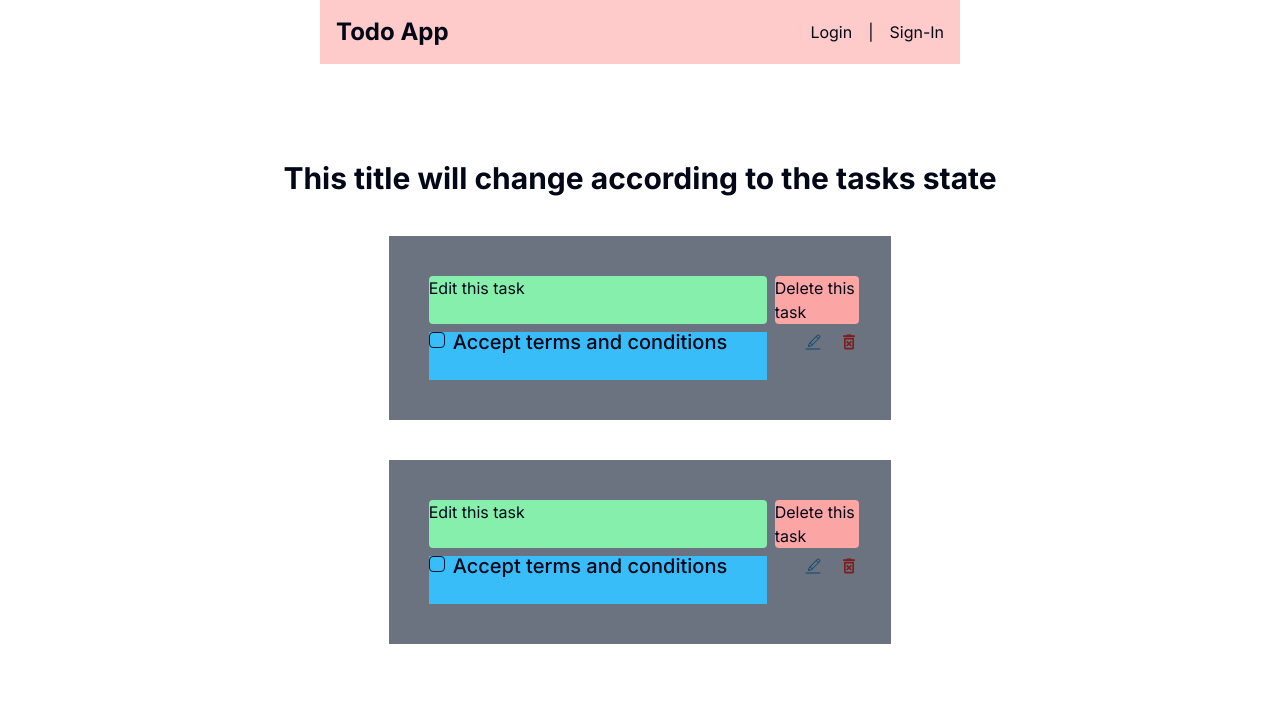
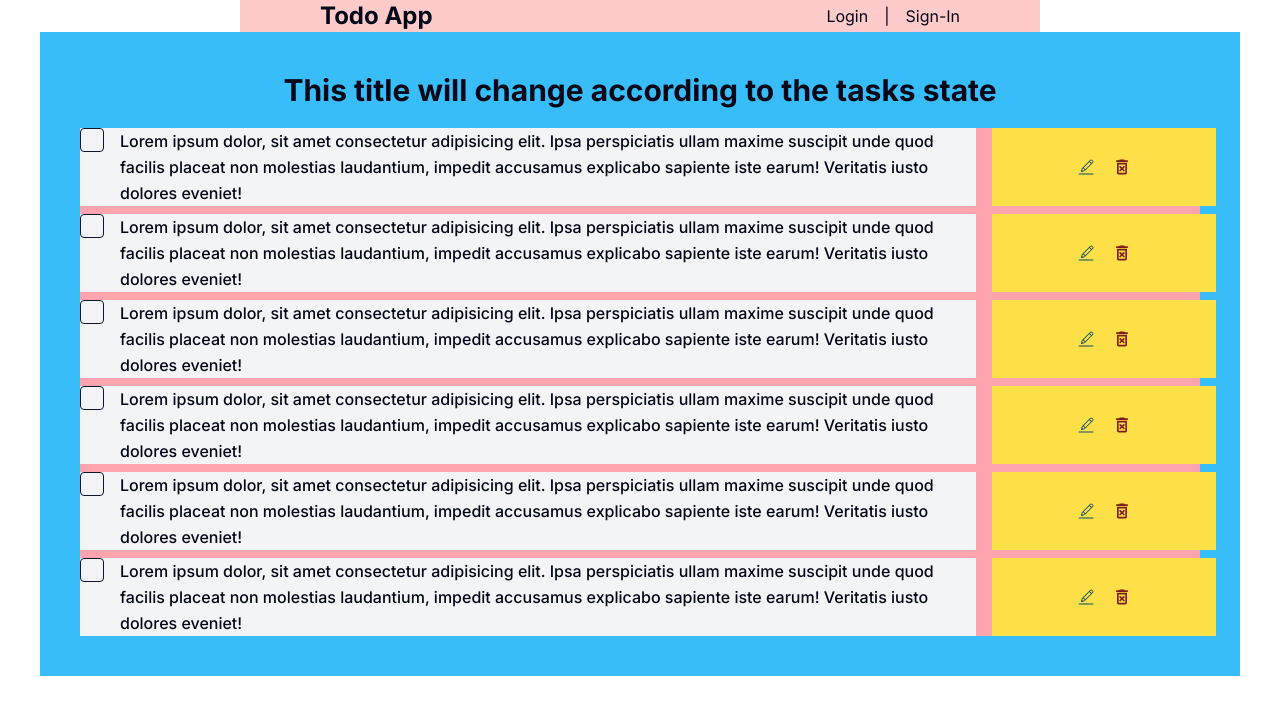
Before and after one commit to NourEssalam/yawmi, a Next.js app: page /to-do in a window 1280 px wide. Shown: the top 714 px of the page. Built offline with nearby package versions, Linux system fonts and the light colour scheme.

Commit message:
warm up layouts

```diff
--- a/app/globals.css
+++ b/app/globals.css
@@ -63,6 +63,7 @@
   * {
     @apply border-border;
   }
+
   body {
     @apply bg-background text-foreground;
   }
--- a/app/layout.tsx
+++ b/app/layout.tsx
@@ -17,11 +17,9 @@ export default function RootLayout({
 }>) {
   return (
     <html lang="en">
-      <body className={`${inter.className} relative`}>
-        <div className="content mx-auto">
-          <Header />
-          {children}
-        </div>
+      <body className={`${inter.className} box-border`}>
+        <Header />
+        {children}
       </body>
     </html>
   );
--- a/app/to-do/page.tsx
+++ b/app/to-do/page.tsx
@@ -5,12 +5,16 @@ import { useState } from "react";
 export default function ToDo() {
   const [current, setCurrent] = useState("");
   return (
-    <main className="flex  flex-col items-center justify-between p-24">
-      <h1 className="text-3xl font-bold">
+    <main className="flex  flex-col items-center justify-between px-10 py-10 max-w-[1200px] bg-sky-400 mx-auto ">
+      <h1 className="text-3xl font-bold mb-5">
         {current ? "" : "This title will change according to  the tasks state"}
       </h1>
       {/* our to do list here */}
-      <div className="grid gap-10 p-10">
+      <div className="grid gap-2 w-full bg-rose-300  ">
+        <TaskCrudContainer />
+        <TaskCrudContainer />
+        <TaskCrudContainer />
+        <TaskCrudContainer />
         <TaskCrudContainer />
         <TaskCrudContainer />
       </div>
--- a/components/Header.tsx
+++ b/components/Header.tsx
@@ -2,7 +2,7 @@ import Link from "next/link";
 
 export default function Header() {
   return (
-    <header className="flex sticky top-0 z-10 items-center justify-between p-4 w-1/2 bg-red-200 mx-auto my-0">
+    <header className="flex sticky top-0 z-10 items-center justify-between  px-20  w-[800px] bg-red-200 mx-auto my-0">
       <Link href="/" className="text-2xl font-bold">
         Todo App
       </Link>
--- a/components/to-do/CheckboxWithText.tsx
+++ b/components/to-do/CheckboxWithText.tsx
@@ -4,14 +4,17 @@ import { Checkbox } from "@/components/ui/checkbox";
 
 export default function CheckboxWithText() {
   return (
-    <div className="items-top flex space-x-2 bg-sky-400">
-      <Checkbox id="terms1" />
+    <div className="items-top flex  space-x-4   bg-gray-100">
+      <Checkbox id="" />
       <div className="grid gap-1.5 leading-none">
         <label
-          htmlFor="terms1"
-          className="text-xl font-medium leading-none peer-disabled:cursor-not-allowed peer-disabled:opacity-70"
+          htmlFor=""
+          className="font-medium leading-relaxed  peer-disabled:cursor-not-allowed peer-disabled:opacity-70"
         >
-          Accept terms and conditions
+          Lorem ipsum dolor, sit amet consectetur adipisicing elit. Ipsa
+          perspiciatis ullam maxime suscipit unde quod facilis placeat non
+          molestias laudantium, impedit accusamus explicabo sapiente iste earum!
+          Veritatis iusto dolores eveniet!
         </label>
       </div>
     </div>
--- a/components/to-do/TaskCrudContainer.tsx
+++ b/components/to-do/TaskCrudContainer.tsx
@@ -2,32 +2,56 @@ import CheckboxWithText from "@/components/to-do/CheckboxWithText";
 import { MdOutlineDeleteForever } from "react-icons/md";
 
 import { CiEdit } from "react-icons/ci";
+import { useState } from "react";
 
 export default function TaskCrudContainer() {
+  const [delDesc, setDelDesc] = useState(false);
+  const [editDesc, setEditDesc] = useState(false);
+
   return (
-    <div className="w-full p-10 grid grid-cols-[80%_20%] grid-rows-2 gap-2 bg-gray-500 relative ">
-      <p className="bg-green-300 py-0 max-w-full  rounded">Edit this task</p>
-      <p className="bg-red-300 py-0 max-w-full  rounded">Delete this task</p>
+    <div className="grid grid-cols-[80%_20%] gap-4  w-full">
+      {/* checkbox */}
       <CheckboxWithText />
+
       {/* crud actions */}
-      <div className="crud flex gap-4 w-full  justify-end ">
+      <div className="bg-yellow-300 flex justify-center space-x-4 items-center">
         {/* edit */}
+        <div className="relative">
+          <CiEdit
+            className="text-sky-900 text-xl cursor-pointer"
+            onClick={() => {
+              alert("edit");
+            }}
+            onMouseEnter={() => setEditDesc(true)}
+            onMouseLeave={() => setEditDesc(false)}
+          />
 
-        <CiEdit
-          className="text-sky-900 text-xl cursor-pointer"
-          onClick={() => {
-            alert("edit");
-          }}
-        />
+          <p
+            className={`absolute -top-10 text-white w-max bg-black/70 rounded px-4 py-1 ${
+              editDesc ? "visible" : "hidden"
+            }`}
+          >
+            Edit this task
+          </p>
+        </div>
 
         {/* delete */}
-        <div className="delete">
+        <div className=" relative">
           <MdOutlineDeleteForever
             className="text-red-900 text-xl cursor-pointer"
             onClick={() => {
               alert("delete");
             }}
+            onMouseEnter={() => setDelDesc(true)}
+            onMouseLeave={() => setDelDesc(false)}
           />
+          <p
+            className={`absolute -top-10 text-white w-max bg-black/70 rounded px-4 py-1  ${
+              delDesc ? "visible" : "hidden"
+            } `}
+          >
+            Delete this task
+          </p>
         </div>
       </div>
     </div>
--- a/components/ui/checkbox.tsx
+++ b/components/ui/checkbox.tsx
@@ -1,10 +1,10 @@
-"use client"
+"use client";
 
-import * as React from "react"
-import * as CheckboxPrimitive from "@radix-ui/react-checkbox"
-import { Check } from "lucide-react"
+import * as React from "react";
+import * as CheckboxPrimitive from "@radix-ui/react-checkbox";
+import { Check } from "lucide-react";
 
-import { cn } from "@/lib/utils"
+import { cn } from "@/lib/utils";
 
 const Checkbox = React.forwardRef<
   React.ElementRef<typeof CheckboxPrimitive.Root>,
@@ -13,7 +13,7 @@ const Checkbox = React.forwardRef<
   <CheckboxPrimitive.Root
     ref={ref}
     className={cn(
-      "peer h-4 w-4 shrink-0 rounded-sm border border-primary ring-offset-background focus-visible:outline-none focus-visible:ring-2 focus-visible:ring-ring focus-visible:ring-offset-2 disabled:cursor-not-allowed disabled:opacity-50 data-[state=checked]:bg-primary data-[state=checked]:text-primary-foreground",
+      "peer h-6 w-6 shrink-0 rounded-sm border border-primary ring-offset-background focus-visible:outline-none focus-visible:ring-2 focus-visible:ring-ring focus-visible:ring-offset-2 disabled:cursor-not-allowed disabled:opacity-50 data-[state=checked]:bg-primary data-[state=checked]:text-primary-foreground",
       className
     )}
     {...props}
@@ -24,7 +24,7 @@ const Checkbox = React.forwardRef<
       <Check className="h-4 w-4" />
     </CheckboxPrimitive.Indicator>
   </CheckboxPrimitive.Root>
-))
-Checkbox.displayName = CheckboxPrimitive.Root.displayName
+));
+Checkbox.displayName = CheckboxPrimitive.Root.displayName;
 
-export { Checkbox }
+export { Checkbox };
```
